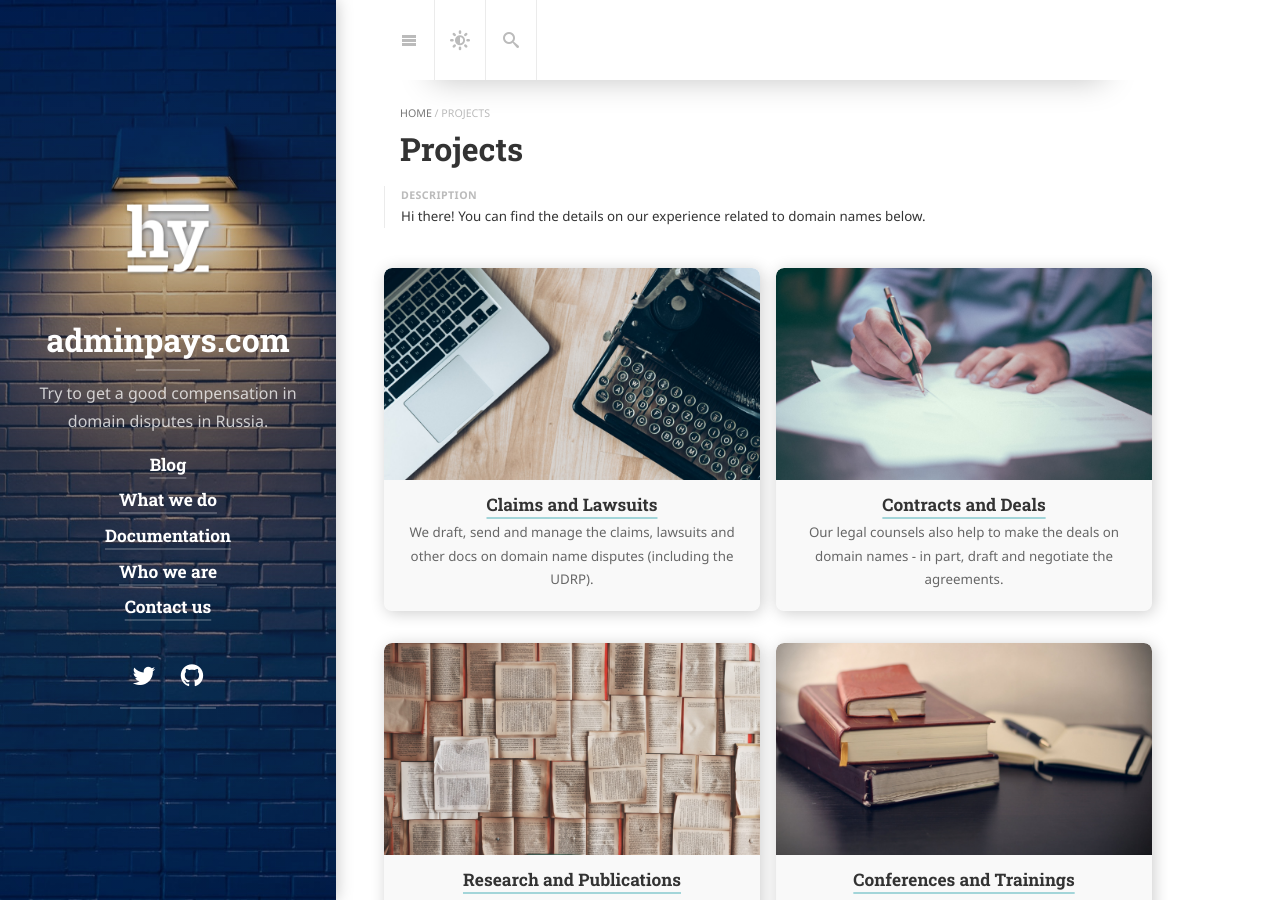
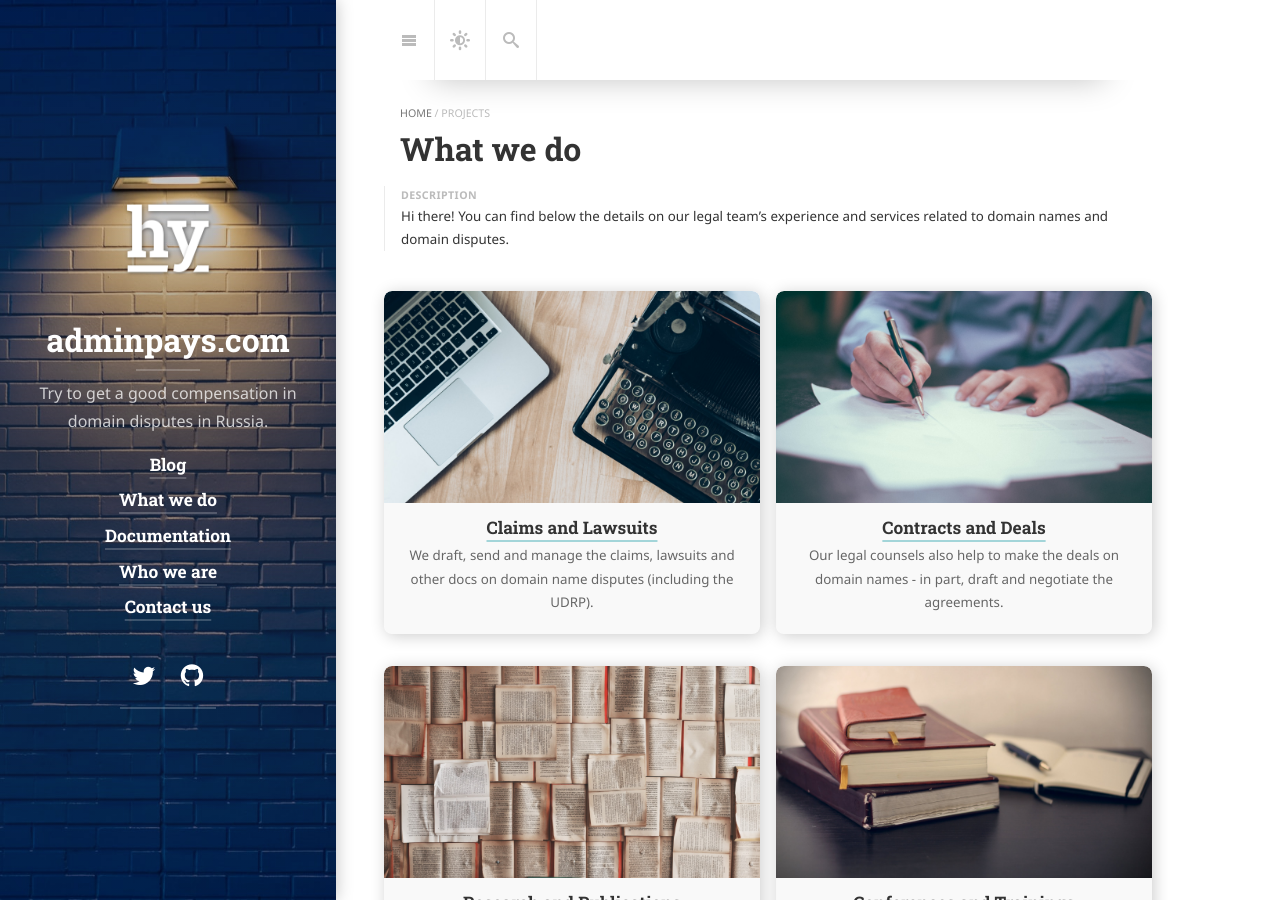
Before and after one commit to xCounsel/adminpays, a Jekyll site: the page built from projects.md, in a window 1280 px wide and 900 px high. Built offline with Jekyll 4.4.1, drawn with Linux system fonts in a browser that asks for light colours; cached includes are drawn as plain includes; nearby versions of some CDN libraries; some web fonts are replaced; library files that are not in the unit come from our copies.

Commit message:
Update projects.md

```diff
--- a/projects.md
+++ b/projects.md
@@ -1,8 +1,8 @@
 ---
 layout: projects
-title: Projects
+title: What we do
 show_collection: projects
 description: >
-  Hi there! You can find the details on our experience related to domain names below.
+  Hi there! You can find below the details on our legal team's experience and services related to domain names and domain disputes.
 no_groups: true
 ---
```
